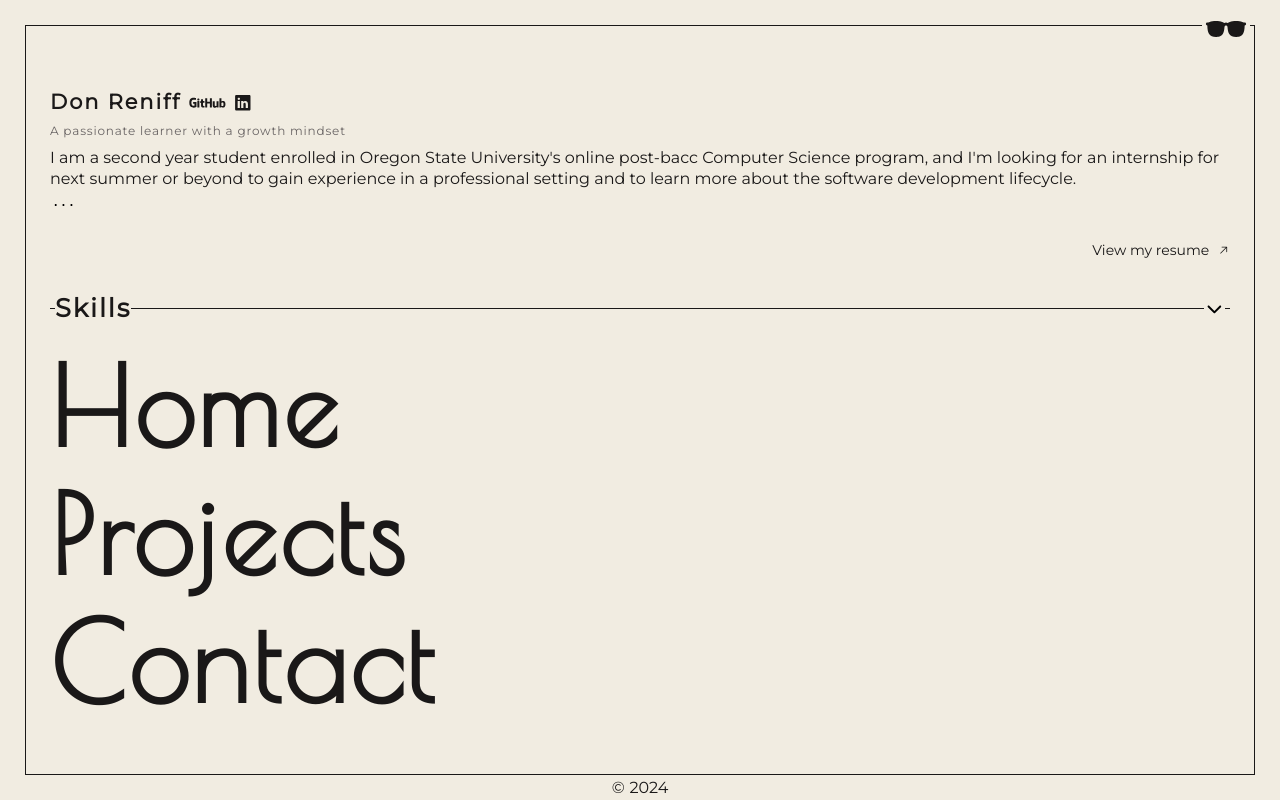
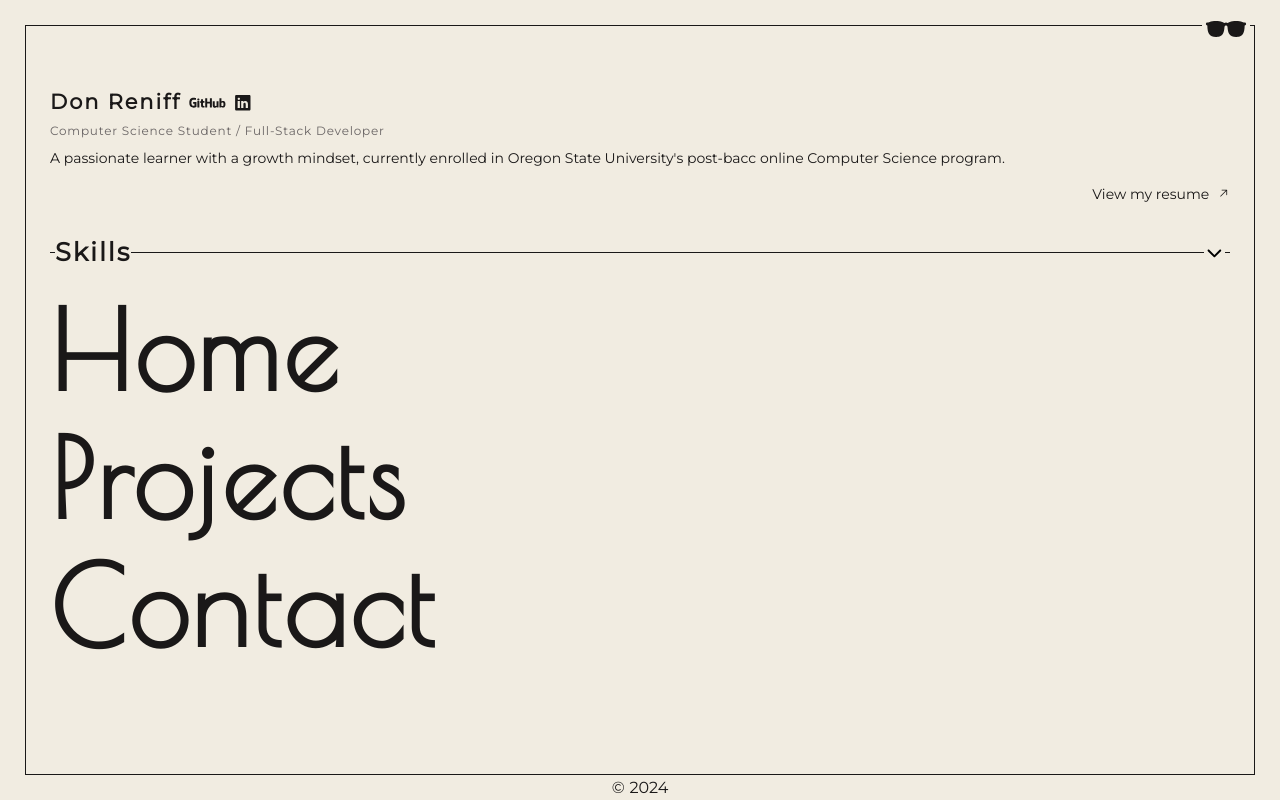
Before and after one commit to dreniff3/personal-portfolio, a React (Vite) app: page /info in a window 1280 px wide. Built offline with nearby package versions, Linux system fonts and the light colour scheme; a web font is replaced by a local one.

Commit message:
Remove long text and move Resume btn

```diff
--- a/src/pages/About.jsx
+++ b/src/pages/About.jsx
@@ -19,10 +19,8 @@ const About = () => {
     let frameworks = ['Express.js', 'Flask', 'React'];
     let other = ['Node.js', 'MongoDB', 'MySQL', 'Git', 'Visual Studio Code'];
 
-    const [hideText, setHideText] = useState(true);
     const [hideSkills, setHideSkills] = useState(true);
 
-    const toggleText = () => setHideText(!hideText);
     const toggleSkills = () => setHideSkills(!hideSkills);
 
     return (
@@ -35,15 +33,13 @@ const About = () => {
                         <IoLogoLinkedin className="linkedin-logo" />
                     </div>
                 </div>
-                <p className="info-header">A passionate learner with a growth mindset</p>
-                <div className={hideText ? "about-info-description-container" : "about-info-description-container show"}>
-                    <p className="info-description long">I am a second year student enrolled in Oregon State University's online post-bacc Computer Science program, and I'm looking for an internship for next summer or beyond to gain experience in a professional setting and to learn more about the software development lifecycle.</p>
-                    <p className="info-description long">I am a motivated learner who loves problem solving and cares about writing clean, readable, well-documented and efficient code.</p>
-                    <p className="info-description long">As a Computer Science student, I have consistently demonstrated high levels of collaboration and strong communication working with other students on large group projects. I have experience with relational databases and a strong interest in Full Stack Web Development.</p>
+                <div className="home-info-description-container">
+                    <p className="info-header">Computer Science Student / Full-Stack Developer</p>
+                    <p className="info-description">A passionate learner with a growth mindset, currently enrolled in Oregon State University's post-bacc online Computer Science program.</p>
+                    {/* <p className="info-description">I am a motivated learner who loves problem solving and cares about writing clean, readable, well-documented and efficient code.</p> */}
                 </div>
-                <button className={hideText ? "show-btn--text ellipsis" : "show-btn--text"} onClick={toggleText}>{hideText ? "..." : <IoIosArrowUp />}</button>
+                <ResumeButton />
             </div>
-            <ResumeButton />
             <div className="skills">
                     <span className="line"></span>
                     <button
```
